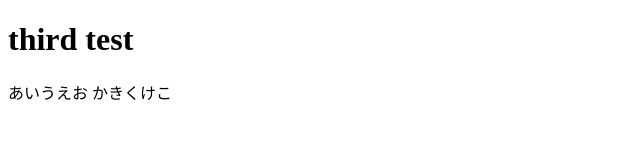
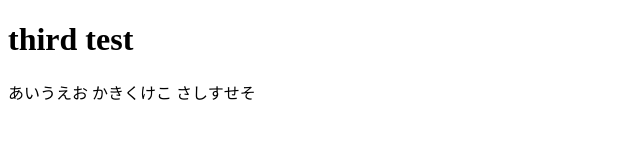
Before and after one commit to kamo0123/thirdtest, a plain HTML site: page index.html in a window 1280 px wide. Shown: the full height of the page, 0-640 px from the left. Drawn offline with Linux system fonts and the light colour scheme.

```diff
--- a/index.html
+++ b/index.html
@@ -11,6 +11,7 @@
     <p>
         あいうえお
         かきくけこ
+        さしすせそ
     </p>
 </body>
 </html>
```
